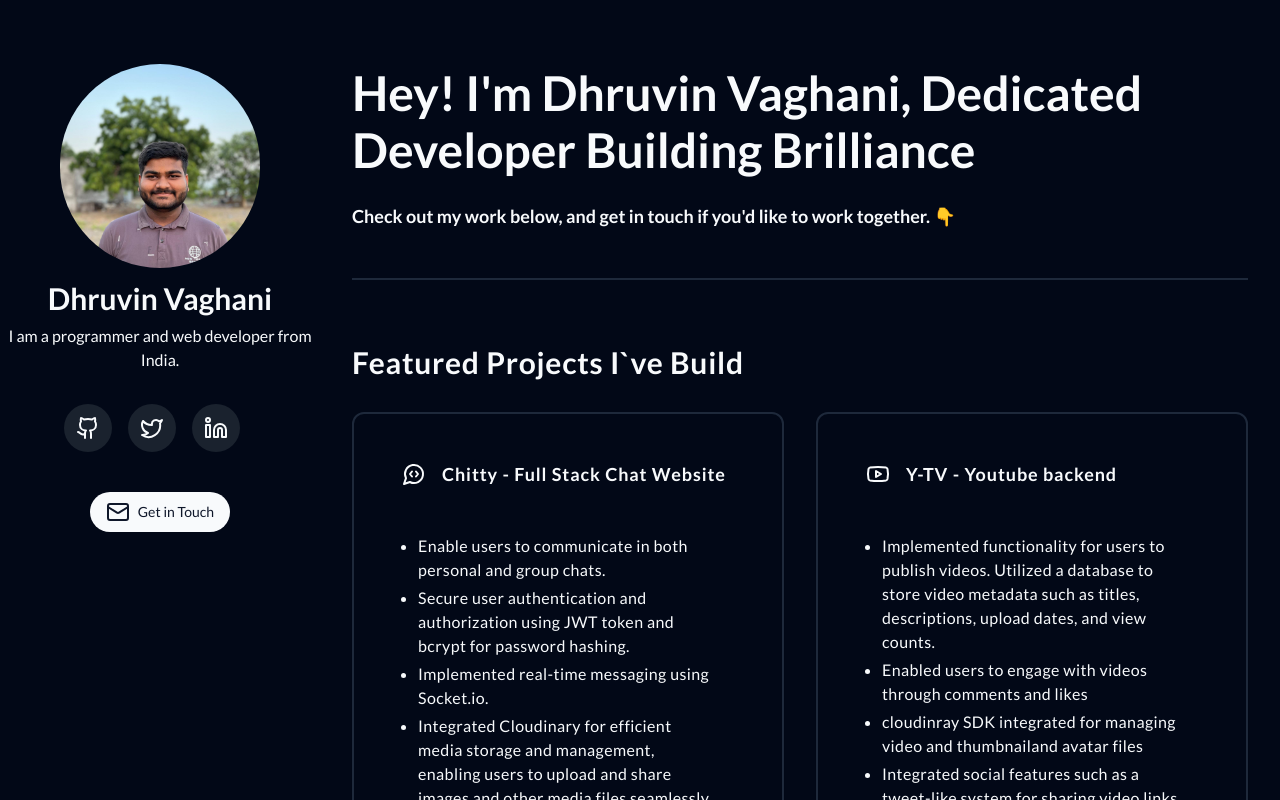
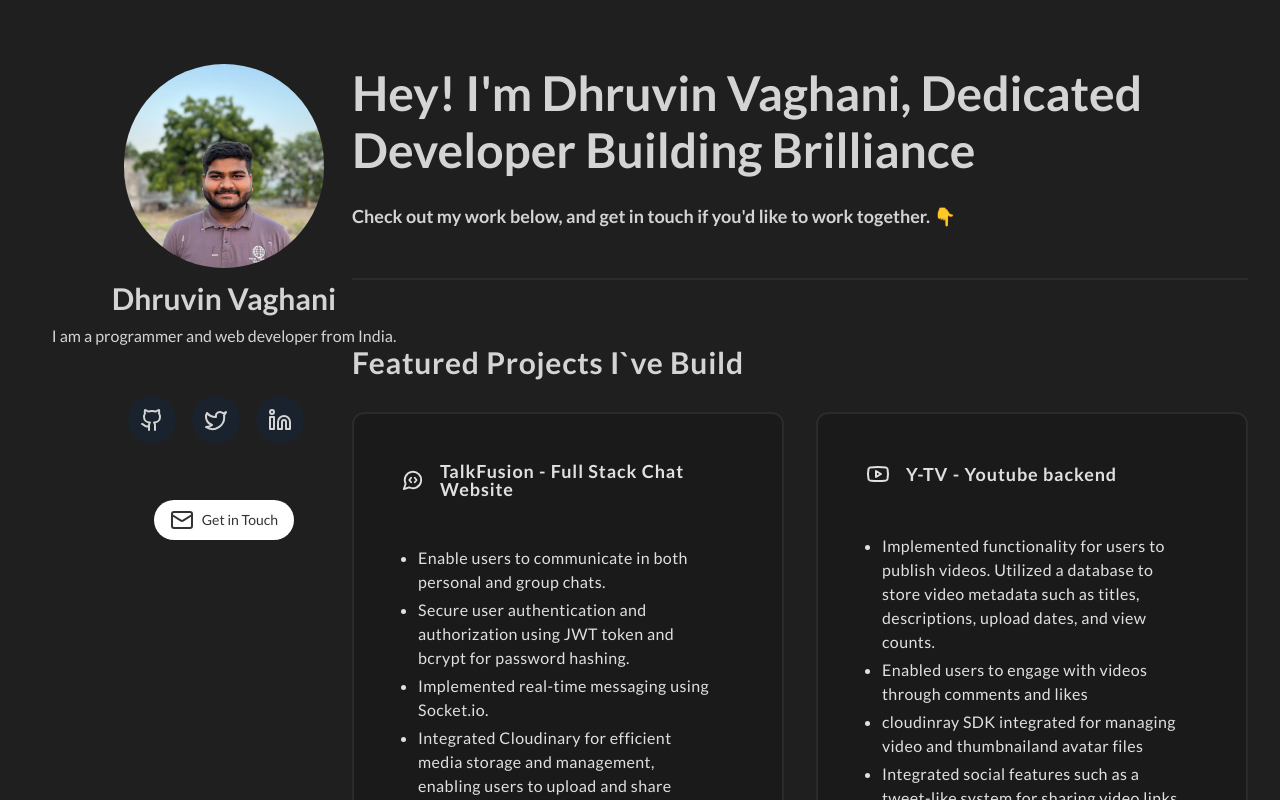
Before and after one commit to dhruvinvaghani001/dhruvinVaghaniPortfolio, a Next.js app: page / in a window 1280 px wide. Built offline with nearby package versions, Linux system fonts and the light colour scheme.

Commit message:
them added

```diff
--- a/src/app/globals.css
+++ b/src/app/globals.css
@@ -113,50 +113,97 @@
   }
 } */
 
-@layer base {
+/* @layer base {
   :root {
     --background: 0 0% 100%;
-    --foreground: 222.2 84% 4.9%;
-    --muted: 210 40% 96.1%;
-    --muted-foreground: 215.4 16.3% 46.9%;
+    --foreground: 224 71.4% 4.1%;
+    --muted: 220 14.3% 95.9%;
+    --muted-foreground: 220 8.9% 46.1%;
     --popover: 0 0% 100%;
-    --popover-foreground: 222.2 84% 4.9%;
+    --popover-foreground: 224 71.4% 4.1%;
     --card: 0 0% 100%;
-    --card-foreground: 222.2 84% 4.9%;
-    --border: 214.3 31.8% 91.4%;
-    --input: 214.3 31.8% 91.4%;
-    --primary: 45.88 100% 50%;
-    --primary-foreground: 222.86 84% 4.9%;
-    --secondary: 226.27 50.92% 31.96%;
-    --secondary-foreground: 210 40% 98.04%;
-    --accent: 210 40% 96.1%;
-    --accent-foreground: 222.2 47.4% 11.2%;
+    --card-foreground: 224 71.4% 4.1%;
+    --border: 220 13% 91%;
+    --input: 220 13% 91%;
+    --primary: 262.1 83.3% 57.8%;
+    --primary-foreground: 210 20% 98%;
+    --secondary: 220 14.3% 95.9%;
+    --secondary-foreground: 220.9 39.3% 11%;
+    --accent: 220 14.3% 95.9%;
+    --accent-foreground: 220.9 39.3% 11%;
     --destructive: 0 84.2% 60.2%;
-    --destructive-foreground: 210 40% 98%;
-    --ring: 222.2 84% 4.9%;
+    --destructive-foreground: 210 20% 98%;
+    --ring: 262.1 83.3% 57.8%;
     --radius: 0.5rem;
   }
 
   .dark {
-    --background: 222.2 84% 4.9%;
-    --foreground: 210 40% 98%;
-    --muted: 217.2 32.6% 17.5%;
-    --muted-foreground: 215 20.2% 65.1%;
-    --popover: 222.2 84% 4.9%;
-    --popover-foreground: 210 40% 98%;
-    --card: 222.2 84% 4.9%;
-    --card-foreground: 210 40% 98%;
-    --border: 217.2 32.6% 17.5%;
-    --input: 217.2 32.6% 17.5%;
-    --primary: 210 40% 98%;
-    --primary-foreground: 222.2 47.4% 11.2%;
-    --secondary: 217.2 32.6% 17.5%;
-    --secondary-foreground: 210 40% 98%;
-    --accent: 217.2 32.6% 17.5%;
-    --accent-foreground: 210 40% 98%;
+    --background: 224 71.4% 4.1%;
+    --foreground: 210 20% 98%;
+    --muted: 215 27.9% 16.9%;
+    --muted-foreground: 217.9 10.6% 64.9%;
+    --popover: 224 71.4% 4.1%;
+    --popover-foreground: 210 20% 98%;
+    --card: 224 71.4% 4.1%;
+    --card-foreground: 210 20% 98%;
+    --border: 215 27.9% 16.9%;
+    --input: 215 27.9% 16.9%;
+    --primary: 263.4 70% 50.4%;
+    --primary-foreground: 210 20% 98%;
+    --secondary: 215 27.9% 16.9%;
+    --secondary-foreground: 210 20% 98%;
+    --accent: 215 27.9% 16.9%;
+    --accent-foreground: 210 20% 98%;
     --destructive: 0 62.8% 30.6%;
-    --destructive-foreground: 210 40% 98%;
-    --ring: 212.7 26.8% 83.9%;
+    --destructive-foreground: 210 20% 98%;
+    --ring: 263.4 70% 50.4%;
+  }
+} */
+
+@layer base {
+  :root {
+    --background: 0 0% 12%;
+    --foreground: 0 0% 83%;
+    --muted: 0 12% 16%;
+    --muted-foreground: 0 12% 66%;
+    --popover: 0 0% 9%;
+    --popover-foreground: 0 0% 93%;
+    --card: 0 0% 10%;
+    --card-foreground: 0 0% 88%;
+    --border: 0 0% 17%;
+    --input: 0 0% 20%;
+    --primary: 0 0% 100%;
+    --primary-foreground: 0 0% 20%;
+    --secondary: 0 0% 25%;
+    --secondary-foreground: 0 0% 85%;
+    --accent: 0 0% 27%;
+    --accent-foreground: 0 0% 87%;
+    --destructive: 3 85% 48%;
+    --destructive-foreground: 0 0% 100%;
+    --ring: 0 0% 100%;
+    --radius: 0.5rem;
+  }
+
+  .dark {
+    --background: 0 0% 12%;
+    --foreground: 0 0% 83%;
+    --muted: 0 12% 16%;
+    --muted-foreground: 0 12% 66%;
+    --popover: 0 0% 9%;
+    --popover-foreground: 0 0% 93%;
+    --card: 0 0% 10%;
+    --card-foreground: 0 0% 88%;
+    --border: 0 0% 17%;
+    --input: 0 0% 20%;
+    --primary: 0 0% 100%;
+    --primary-foreground: 0 0% 20%;
+    --secondary: 0 0% 25%;
+    --secondary-foreground: 0 0% 85%;
+    --accent: 0 0% 27%;
+    --accent-foreground: 0 0% 87%;
+    --destructive: 3 85% 48%;
+    --destructive-foreground: 0 0% 100%;
+    --ring: 0 0% 100%;
   }
 }
 
--- a/src/components/Sidebar.tsx
+++ b/src/components/Sidebar.tsx
@@ -12,7 +12,7 @@ type Props = {};
 const Sidebar = (props: Props) => {
   return (
     <>
-      <div className="pt-12 pb-0 md:py-16 flex flex-col justify-center items-center">
+      <div className="relative lg:fixed top-0 left-0 w-full lg:w-[28rem] pt-12 pb-8 lg:py-16 flex items-center flex-col gap-y-4 lg:h-screen">
         <div className="profile flex flex-col items-center justify-center">
           <div className="">
             <Image
--- a/src/lib/project.ts
+++ b/src/lib/project.ts
@@ -8,7 +8,7 @@ import {
 const projectsData = [
   {
     icon: MessageCircleCode,
-    projectName: "Chitty - Full Stack Chat Website",
+    projectName: "TalkFusion - Full Stack Chat Website",
     liveDemo: "",
     githubRepo: "",
     projectFeatures: [
```
